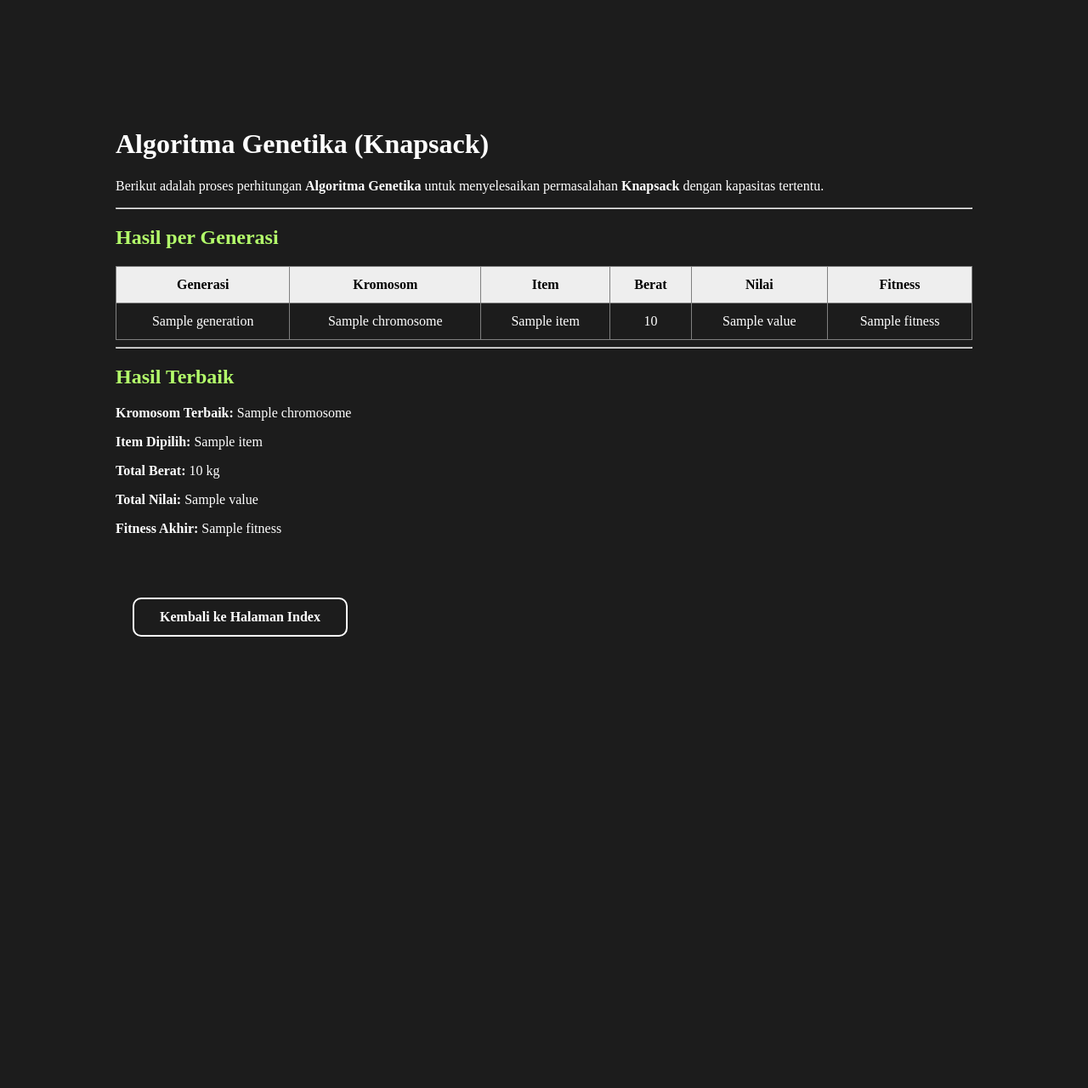
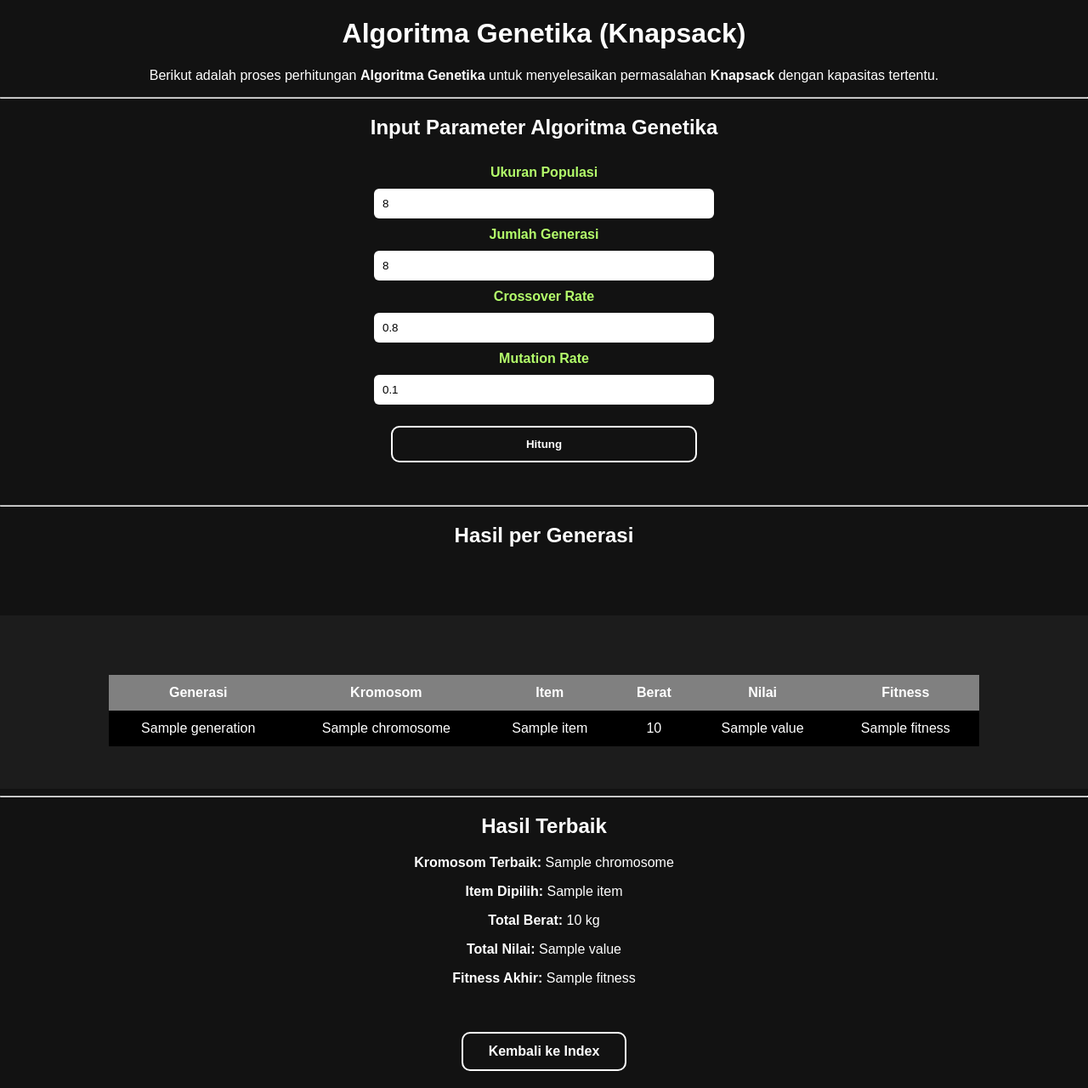
Before and after one commit to Raka-E-A/SoftKomPython, a Flask app: template templates/halaman2.html in a window 1280 px wide. Shown: the whole page at 85% size. Before the commit the page ends 749 px from the top, so only its background shows below. Run offline with Flask 3, Linux system fonts and the light colour scheme; the template is opened without the code that fills it: most values are stand-ins (such as "Sample title", 1, 10 or a date in 2020).

Commit message:
penambahan halaman 4

```diff
--- a/app.py
+++ b/app.py
@@ -1,6 +1,7 @@
 from flask import Flask, render_template, request
 from genetic import genetic_algorithm   # GA Knapsack   # GA Knapsack
 from genetic_tsp import run_tsp_ga               # GA TSP
+from anfis import anfis
 
 app = Flask(__name__)
 
@@ -11,14 +12,42 @@ def index():
 # -------------------------
 # HALAMAN KNA PSACK (seperti sebelumnya)
 # -------------------------
-@app.route('/halaman2')
+@app.route("/halaman2", methods=["GET", "POST"])
 def halaman2():
-    report, final = genetic_algorithm()  # Jalankan GA Knapsack
+    report = None
+    final = None
+
+    if request.method == "POST":
+        pop_size = int(request.form["pop_size"])
+        generations = int(request.form["generations"])
+        crossover_rate = float(request.form["crossover_rate"])
+        mutation_rate = float(request.form["mutation_rate"])
+
+        # DATA KNAPSACK (sementara hardcode)
+        items = {
+            'A': {'weight': 7, 'value': 5},
+            'B': {'weight': 2, 'value': 4},
+            'C': {'weight': 1, 'value': 7},
+            'D': {'weight': 9, 'value': 2},
+        }
+
+        capacity = 15
+
+        report, final = genetic_algorithm(
+            items,
+            capacity,
+            pop_size,
+            generations,
+            crossover_rate,
+            mutation_rate
+        )
+
     return render_template(
-        'halaman2.html',
+        "halaman2.html",
         report=report,
         final=final
     )
+
 
 # -------------------------
 # HALAMAN TSP
@@ -66,9 +95,23 @@ def halaman3():
     # GET (belum ada input)
     return render_template("halaman3.html")
 
-@app.route('/halaman4')
+@app.route('/halaman4', methods=['GET', 'POST'])
 def halaman4():
-    return render_template('halaman4.html')
+    result = None
+    x = y = None
+
+    if request.method == 'POST':
+        x = float(request.form['x'])
+        y = float(request.form['y'])
+        result = anfis(x, y)
+
+    return render_template(
+        'halaman4.html',
+        result=result,
+        x=x,
+        y=y
+    )
+
 
 if __name__ == '__main__':
     app.run(debug=True)
--- a/static/style.css
+++ b/static/style.css
@@ -110,3 +110,27 @@ th, td {
 th {
     background-color: #eee;
 }
+
+.input-form {
+  max-width: 400px;
+  margin: 30px auto;
+  display: flex;
+  flex-direction: column;
+  gap: 10px;
+}
+
+.input-form label {
+  font-weight: 600;
+  color: #b4ff6b;
+}
+
+.input-form input {
+  padding: 10px;
+  border-radius: 6px;
+  border: none;
+  outline: none;
+}
+
+.input-form button {
+  margin-top: 15px;
+}
--- a/templates/halaman2.html
+++ b/templates/halaman2.html
@@ -9,27 +9,67 @@
   <link rel="stylesheet" href="{{ url_for('static', filename='style.css') }}">
 </head>
 
-<body class="info-section">
+<body class="hero">
 
-  <div class="box">
+  <div class="page-content">
+
     <h1>Algoritma Genetika (Knapsack)</h1>
     <p>
-      Berikut adalah proses perhitungan <strong>Algoritma Genetika</strong> untuk menyelesaikan
-      permasalahan <strong>Knapsack</strong> dengan kapasitas tertentu.
+      Berikut adalah proses perhitungan <strong>Algoritma Genetika</strong>
+      untuk menyelesaikan permasalahan <strong>Knapsack</strong>
+      dengan kapasitas tertentu.
     </p>
 
     <hr>
+    <h2>Input Parameter Algoritma Genetika</h2>
+
+<form method="POST" class="input-form">
+
+  <label>Ukuran Populasi</label>
+  <input type="number" name="pop_size" value="8" min="2" required>
+
+  <label>Jumlah Generasi</label>
+  <input type="number" name="generations" value="8" min="1" required>
+
+  <label>Crossover Rate</label>
+  <input type="number" step="0.1" name="crossover_rate" value="0.8" min="0" max="1" required>
+
+  <label>Mutation Rate</label>
+  <input type="number" step="0.01" name="mutation_rate" value="0.1" min="0" max="1" required>
+
+  <button
+  type="submit"
+  class="animated-button"
+  style="
+    background-color: transparent;
+    display: flex;
+    align-items: center;
+    justify-content: center;
+    text-align: center;
+  "
+>
+  <span class="text">Hitung</span>
+  <span class="circle"></span>
+</button>
+
+
+</form>
+
+<hr>
+
 
     <h2>Hasil per Generasi</h2>
 
-    <table border="1" class="data-table">
-      <tr style="color: black;">
-        <th>Generasi</th>
-        <th>Kromosom</th>
-        <th>Item</th>
-        <th>Berat</th>
-        <th>Nilai</th>
-        <th>Fitness</th>
+    <div class="info-section">
+      {% if report %}
+<table class="data-table" style="background-color: black;">
+  <tr >
+    <th style="background-color: gray;">Generasi</th>
+    <th style="background-color: gray;">Kromosom</th>
+    <th style="background-color: gray;">Item</th>
+    <th style="background-color: gray;">Berat</th>
+    <th style="background-color: gray;">Nilai</th>
+    <th style="background-color: gray;">Fitness</th>
   </tr>
 
   {% for r in report %}
@@ -41,38 +81,44 @@
         {{ item }}{% if not loop.last %}, {% endif %}
       {% endfor %}
     </td>
-
     <td>{{ r.weight }}</td>
     <td>{{ r.value }}</td>
     <td>{{ r.fitness }}</td>
   </tr>
   {% endfor %}
 </table>
+{% endif %}
+
+    </div>
 
     <hr>
 
     <h2>Hasil Terbaik</h2>
+
     <p><strong>Kromosom Terbaik:</strong> {{ final.chromosome }}</p>
+
     <p><strong>Item Dipilih:</strong>
-      {% for item in final.selected_items%}
+      {% for item in final.selected_items %}
         {{ item }}{% if not loop.last %}, {% endif %}
       {% endfor %}
+
+
     </p>
 
     <p><strong>Total Berat:</strong> {{ final.weight }} kg</p>
     <p><strong>Total Nilai:</strong> {{ final.value }}</p>
     <p><strong>Fitness Akhir:</strong> {{ final.fitness }}</p>
 
-    <br><br>
-  </div>
+    <br>
 
-  <div>
     <a href="{{ url_for('index') }}" class="animated-button">
-      <span class="text">Kembali ke Halaman Index</span>
+
+      <span class="text">Kembali ke Index</span>
       <span class="circle"></span>
+
     </a>
+
   </div>
 
 </body>
-
 </html>
```
Also changed, not shown: anfis.py (added, +45 -0 lines), genetic.py (+115 -68 lines), templates/halaman4.html (+39 -10 lines). Lines whose indentation alone changed are shown as unchanged.
